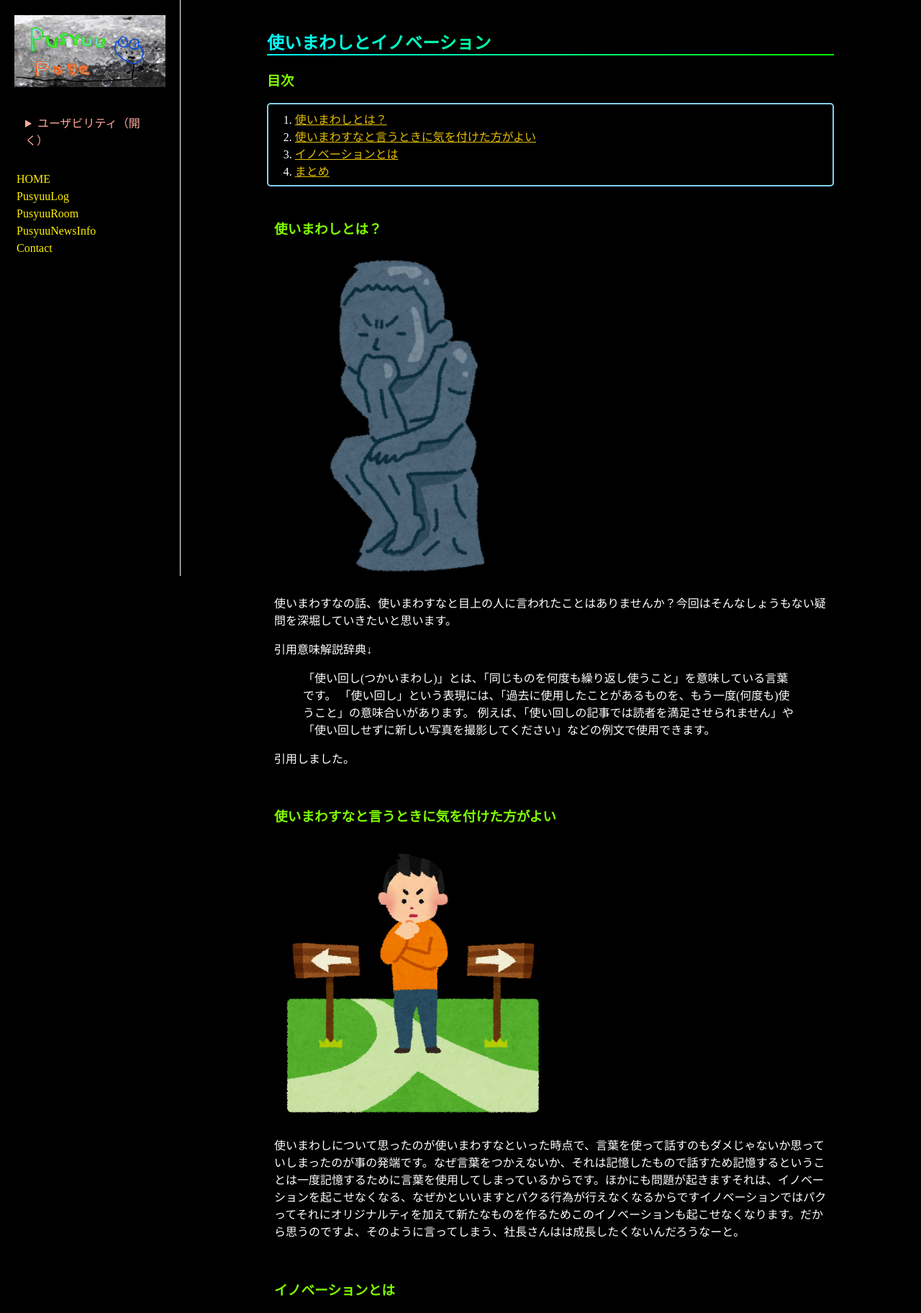
After one commit to PusyuuOfficial/PusyuuPageInPHP, a PHP site: page /cgi-bin/SystemFolder/PageData/b-tukaimawasi/content.php in a window 1280 px wide. The commit adds this page. Shown: the top 1824 px of the page at 72% size. Run offline with PHP 8.4, Linux system fonts and the light colour scheme.

Commit message:
Add files via upload

```diff
--- /dev/null
+++ b/SystemFolder/PageData/b-tukaimawasi/content.php
@@ -0,0 +1,7 @@
+<?php
+$description = 'なんかふと、イノベーションに対して使いまわしをするなと言われた場合どうなってしまうんだろう、という疑問からこの記事を書きました。';
+$title = 'PusyuuLog - 使いまわしとイノベーション';
+require_once('../HeaderAndFooter/header.php');
+?>
+<?php require_once('main.php'); ?>
+<?php require_once('../HeaderAndFooter/footer.php'); ?>
--- /dev/null
+++ b/SystemFolder/PageData/b-tukaimawasi/main.php
@@ -0,0 +1,47 @@
+  <main class="main">
+    <div class="main_wrapper">
+      <section class="section">
+        <h2>使いまわしとイノベーション</h2>
+        <h3>目次</h3>
+        <ol class="marukado_waku">
+          <li><a href="#p1">使いまわしとは？</a></li>
+          <li><a href="#p2">使いまわすなと言うときに気を付けた方がよい</a></li>
+          <li><a href="#p3">イノベーションとは</a></li>
+          <li><a href="#p4">まとめ</a></li>
+        </ol>
+        <article class="article" id="p1">
+          <h3>使いまわしとは？</h3>
+          <img src="../../ImageData/kangaeru.png" alt="画像" class="img-rs_tyuu" oncontextmenu="return false;" onselectstart="return false;" onmousedown="return false;">
+          <p>使いまわすなの話、使いまわすなと目上の人に言われたことはありませんか？今回はそんなしょうもない疑問を深堀していきたいと思います。</p>
+          <p>引用意味解説辞典↓</p>
+          <blockquote>
+          <p>「使い回し(つかいまわし)」とは、「同じものを何度も繰り返し使うこと」を意味している言葉です。
+
+             「使い回し」という表現には、「過去に使用したことがあるものを、もう一度(何度も)使うこと」の意味合いがあります。
+
+              例えば、「使い回しの記事では読者を満足させられません」や「使い回しせずに新しい写真を撮影してください」などの例文で使用できます。</p>
+          </blockquote>
+          <p>引用しました。</p>
+        </article>
+        <article class="article" id="p2">
+          <h3>使いまわすなと言うときに気を付けた方がよい</h3>
+          <img src="../../ImageData/mayoi.png" alt="画像" class="img-rs_tyuu" oncontextmenu="return false;" onselectstart="return false;" onmousedown="return false;">
+          <p>使いまわしについて思ったのが使いまわすなといった時点で、言葉を使って話すのもダメじゃないか思っていしまったのが事の発端です。なぜ言葉をつかえないか、それは記憶したもので話すため記憶するということは一度記憶するために言葉を使用してしまっているからです。ほかにも問題が起きますそれは、イノベーションを起こせなくなる、なぜかといいますとパクる行為が行えなくなるからですイノベーションではパクってそれにオリジナルティを加えて新たなものを作るためこのイノベーションも起こせなくなります。だから思うのですよ、そのように言ってしまう、社長さんはは成長したくないんだろうなーと。</p>
+        </article>
+        <article class="article" id="p3">
+          <h3>イノベーションとは</h3>
+          <p>イノベーションでよくありがちな事は、そん時思いついたものやサービスって意外にあなただけでなく周りの人がすでに見つけてしまったアイデアであることがほとんどであり、そこから一から新たなものを作るのは相当、困難なことです。ですがパクることにより基礎を作りそこにオリジナルティを加えると言う作業を行うことで簡略化することができます。そんな便利なイノベーションですが、日本はパクリはダメというのがありますが、日本では知っている車というのはほかの国で走ってたのをパクリってそれに自分なりの味付けすることによりオリジナルティが生まれるが、現在の法律だとあのwinnyのようなことが起きてしまうのが現状である。こんなはなしで終わりにしてしまうのはなんか癪だと思いますのでイノベーションを使用しているものの例を挙げます、今あなたが使っているウェブサイトも、そのスマホも、特にiPhoneはパクリを続けたからこそ今のブランドがあります。カメラ部品はソニーだし、タッチパネルで操作はノキアからだったりそこからオリジナリティを加えることで今のAppleは価値を持って維持できているのです。ほかにもプログラミング言語で言うライブラリーというのは他人が組み合わせながら作った技術で、さらにそれを使ってウェブサイトやネイティブアプリやプログラミング言語そのものを作るわけです。パクるというのはしっかりオリジナリティを加えることで新しいものを作ることができるのです。</p>
+        </article>
+        <article class="article" id="p4">
+          <h3>まとめ</h3>
+          <img src="../../ImageData/kekka.png" alt="画像" class="img-rs_tyuu" oncontextmenu="return false;" onselectstart="return false;" onmousedown="return false;">
+          <p>そんなこんなでイノベーションにつて語ってきましたが、”使いまわすをするな”と言うときは言おうとしてる内容があなたに不利益な内容にならないかを確認してから発した方がよいかと思います。それはほかの言葉の意味も同じく少しぐらいならと思って発したら言い返されたなどの問題の予防にもつながると思います。本題に戻りますが使いまわすなとイノベーションがここまでつながりがあることに少々びっくりしました。あなたはどう感じましたか？今回の記事は思い付きで書いたため一部誤りがあるかもしれません。それでも楽しめたら幸いです。</p>
+          <p>このページを見た人へのおすすめ↓</p>
+          <ol>
+            <li><a href="https://21emon.wjg.jp/SystemFolder/PageData/b-zinseinohiketu/content.php">人生の秘訣フルバージョン</a></li>
+            <li><a href="https://21emon.wjg.jp/SystemFolder/PageData/b-situkoi/content.php">しつこいって何</a></li>
+          </ol>
+        </article>
+      </section>
+    </div>
+  </main>
--- a/SystemFolder/PageData/p4/main.php
+++ b/SystemFolder/PageData/p4/main.php
@@ -13,7 +13,7 @@
       <p class="text"><a href="https://twitter.com/Pusyuuofficial" target="_blank">プシュー公式ツイッターへジャンプ</a></p>
       <h3>BBS始めました！！</h3>
       <p>BBSでは、皆さんが自由に会話できるコミュニケーションの場です。</p>
-      <p>※不適切な言動や、暴言発言はできるだけご遠慮ください。使用は自己責任でよろしくお願いします。</p>
+      <p>※不適切な言動や、暴言発言はできるだけご遠慮ください。使用は、利用規約、プライバシーポリシーに同意し自己責任でよろしくお願いします。</p>
       <p>傷つきやすい方へ、私管理者も結構傷つきやすい体質で結構昔はボロボロになるなんてしょっちゅうでした。それをどうにかしようとした時に気が付いたことがあります。相手は変えられない、なので自分が変わる。意味を掲示板などでいうのであればひどい書き込みは相手の感想であってそれがすべてじゃないことを知ってください。そして、あなたを応援できる人は世界中にいるし世界中の人全員に嫌われることもありません、そして、全員に好かれることもできません。</p>
       <p class="text"><a href="https://21emon.wjg.jp/cgi-bin/public/log_json/board.php" target="_blank">BBSへジャンプ</a></p>
       <h3>アップデート情報</h3>
--- a/SystemFolder/PageData/p5/main.php
+++ b/SystemFolder/PageData/p5/main.php
@@ -4,6 +4,7 @@
       <h2>お問い合わせ</h2>
       <p>お問い合わせフォームでは、ご感想、やご質問などをプシューに届けることができます。</p>
       <p>名前はハンドルネームや名無し等の好きな名前での送信が可能です。</p>
+      <p>使用は、利用規約、プライバシーポリシーに同意し自己責任でよろしくお願いします。</p>
       <p><span style="color: #ff0000; margin-right: 5px;">このフォームの注意事情:</span>個人情報を他人に見られたくない方は個人情報入力をしなくても送信が可能です※必須の部分は空にできないので、上記で説明した内容で記述を行えば送ることができます。暗号化は行われますが、安全な回線を使って送信をよろしくお願いします。</p>
       <div class="center">
         <div class="form_yohaku">
--- a/SystemFolder/PageData/s-PusyuuAppOtamesi/main.php
+++ b/SystemFolder/PageData/s-PusyuuAppOtamesi/main.php
@@ -3,7 +3,7 @@
       <section class="section">
         <article>
           <h2>お試しプシューアプリ!!</h2>
-          <p>ここでは、ダウンロードをする前にプシューアプリを試すことができます。「 アプリのダウンロードは<a href="https://21emon.wjg.jp:2022/PusyuuApp" target="_blank">こちら</a>」私は、無理にはすすめる事はしたくありません。 なので今回こちらのサービスを用意しました。 どんな人に向いているか➡ ダウンロード手順が複雑なためダウンロードはしたくない方、iPhoneしか手元にない方、PCでしかプシューサービスに興味のない方です。</p>
+          <p>ここでは、ダウンロードをする前にプシューアプリを試すことができます。「 アプリのダウンロードは<a href="../../DocData/PusyuuApp.apk" target="_blank">こちら</a>」私は、無理にはすすめる事はしたくありません。 なので今回こちらのサービスを用意しました。 どんな人に向いているか➡ ダウンロード手順が複雑なためダウンロードはしたくない方、iPhoneしか手元にない方、PCでしかプシューサービスに興味のない方です。</p>
           <iframe width="100%" height="500vh" title="お試しプシューアプリ" src="https://21emon.wjg.jp/AndroidApp/index.html"></iframe>
         </article>
       </section>
```
Also changed, not shown: SystemFolder/PageData/p2/main.php (+12 -1 lines), SystemFolder/PageData/p6/main.php (+7 -4 lines), SystemFolder/PageData/p7/main.php (+16 -14 lines).
